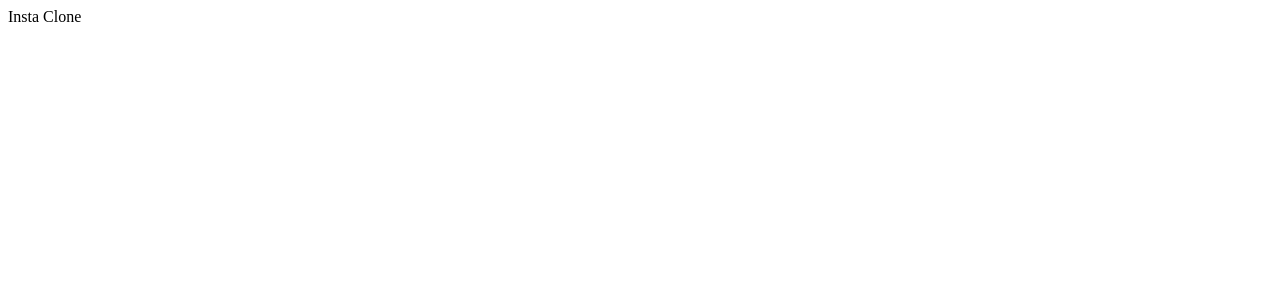
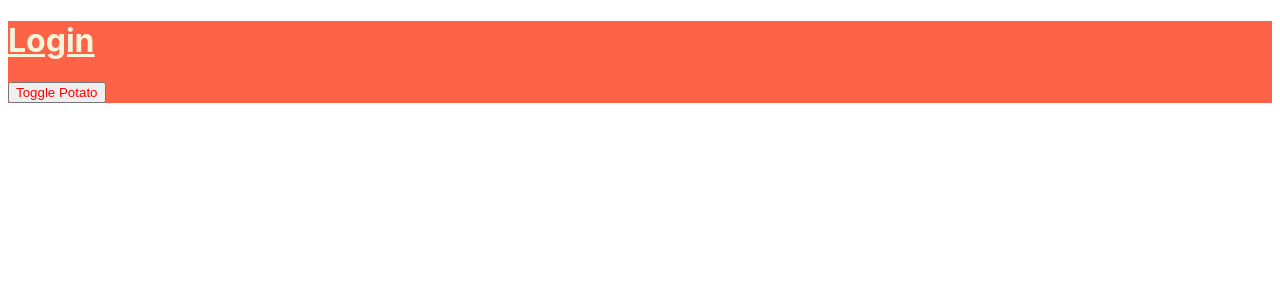
Before and after one commit to WebcrazyDylan/insta-clone-web-prisma-2021, a React (Create React App) app: page / in a window 1280 px wide. Shown: the top 300 px of the page. Built offline with nearby package versions, Linux system fonts and the light colour scheme.

Commit message:
#8.7 Introduction to Styled Components (12:17)

```diff
--- a/src/App.js
+++ b/src/App.js
@@ -1,5 +1,44 @@
+import { useReactiveVar } from "@apollo/client";
+import {
+  BrowserRouter as Router,
+  Redirect,
+  Route,
+  Switch
+} from "react-router-dom";
+import Home from "./screens/Home";
+import Login from "./screens/Login";
+import NotFound from "./screens/NotFound";
+import { darkModeVar, isLoggedInVar } from "./apollo";
+import { ThemeProvider } from "styled-components";
+
+const lightTheme = {
+  fontColor: "#2c2c2c",
+  bgColor: "lightgray"
+};
+
+const darkTheme = {
+  fontColor: "lightgray",
+  bgColor: "#2c2c2c"
+};
+
 function App() {
-  return <div>Insta Clone</div>;
+  const isLoggedIn = useReactiveVar(isLoggedInVar);
+  const darkMode = useReactiveVar(darkModeVar);
+  return (
+    <ThemeProvider theme={darkMode ? darkTheme : lightTheme}>
+      <Router>
+        <Switch>
+          <Route path="/" exact>
+            {isLoggedIn ? <Home /> : <Login />}
+          </Route>
+          <Route>
+            {/* <Redirect to="/" /> */}
+            <NotFound />
+          </Route>
+        </Switch>
+      </Router>
+    </ThemeProvider>
+  );
 }
 
 export default App;
--- /dev/null
+++ b/src/apollo.js
@@ -0,0 +1,4 @@
+import { makeVar } from "@apollo/client";
+
+export const isLoggedInVar = makeVar(false);
+export const darkModeVar = makeVar(false);
--- /dev/null
+++ b/src/screens/Home.js
@@ -0,0 +1,11 @@
+import { isLoggedInVar } from "../apollo";
+
+function Home() {
+  return (
+    <div>
+      <h1>Home</h1>
+      <button onClick={() => isLoggedInVar(false)}>Log out now!</button>
+    </div>
+  );
+}
+export default Home;
--- /dev/null
+++ b/src/screens/Login.js
@@ -0,0 +1,40 @@
+import { useState } from "react";
+import styled, { css } from "styled-components";
+import { isLoggedInVar } from "../apollo";
+
+const Title = styled.h1`
+  color: ${(props) => (props.potato ? "palevioletred" : "beige")};
+  font-family: --apple-system, BlinkMacSystemFont, "Segoe UI", Roboto, Oxygen,
+    Ubuntu, Cantarell, "Open Sans", "Helvetica Neue", sans-serif;
+  ${(props) =>
+    props.potato
+      ? css`
+          font-size: 49px;
+        `
+      : css`
+          text-decoration: underline;
+        `}
+`;
+
+const Container = styled.div`
+  background-color: tomato;
+`;
+
+const TogglePotato = styled.button`
+  color: red;
+`;
+
+// function Login(props) {
+//     console.log(props);
+function Login() {
+  const [potato, setPotato] = useState(false);
+  const togglePotato = () => setPotato((current) => !current);
+  return (
+    <Container>
+      <Title potato={potato}>Login</Title>
+      <TogglePotato onClick={togglePotato}>Toggle Potato</TogglePotato>
+    </Container>
+  );
+}
+
+export default Login;
--- /dev/null
+++ b/src/screens/NotFound.js
@@ -0,0 +1,4 @@
+function NotFound() {
+  return <h1>Not Found</h1>;
+}
+export default NotFound;
```
Also changed, not shown: 1 other file (tests, documents, lock files or other folders).
